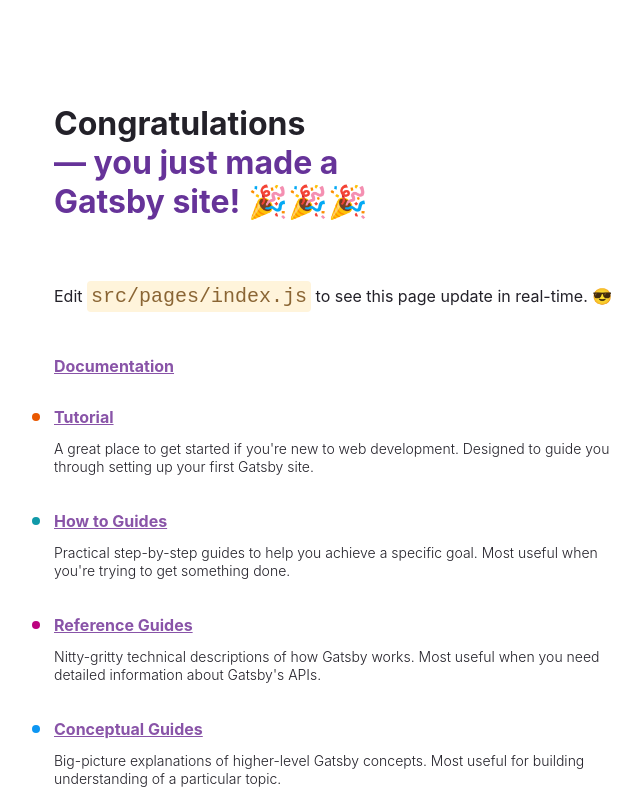
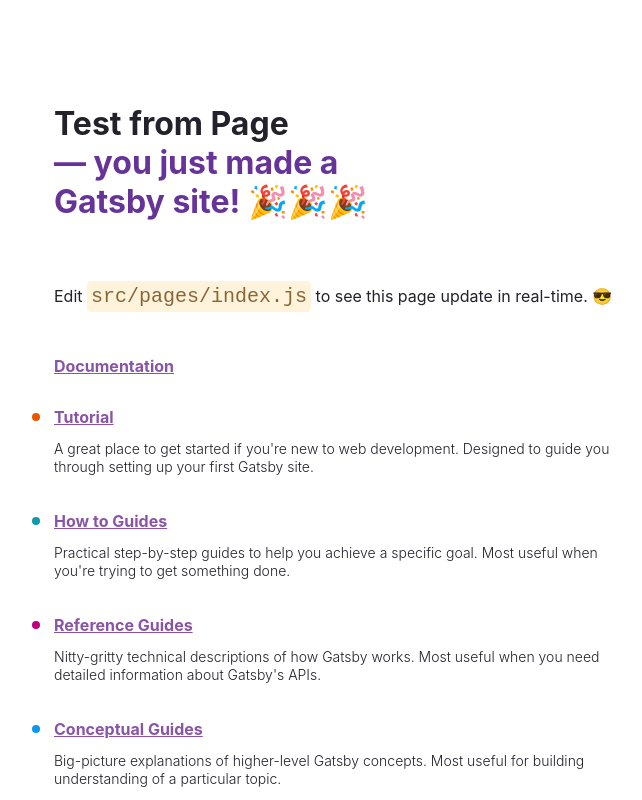
Before and after one commit to lachlanAKLR/aklr, a Gatsby site: page / in a window 1280 px wide. Shown: the top 800 px of the page, without its empty margins (50-692 px from the left). Built offline with nearby package versions, Linux system fonts and the light colour scheme; Gatsby itself is replaced by a stand-in of ours.

Commit message:
everything

```diff
--- a/src/pages/index.js
+++ b/src/pages/index.js
@@ -131,7 +131,7 @@
     <main style={pageStyles}>
       <title>Home Page</title>
       <h1 style={headingStyles}>
-        Congratulations
+        Test from Page
         <br />
         <span style={headingAccentStyles}>— you just made a Gatsby site! </span>
         <span role="img" aria-label="Party popper emojis">
```
